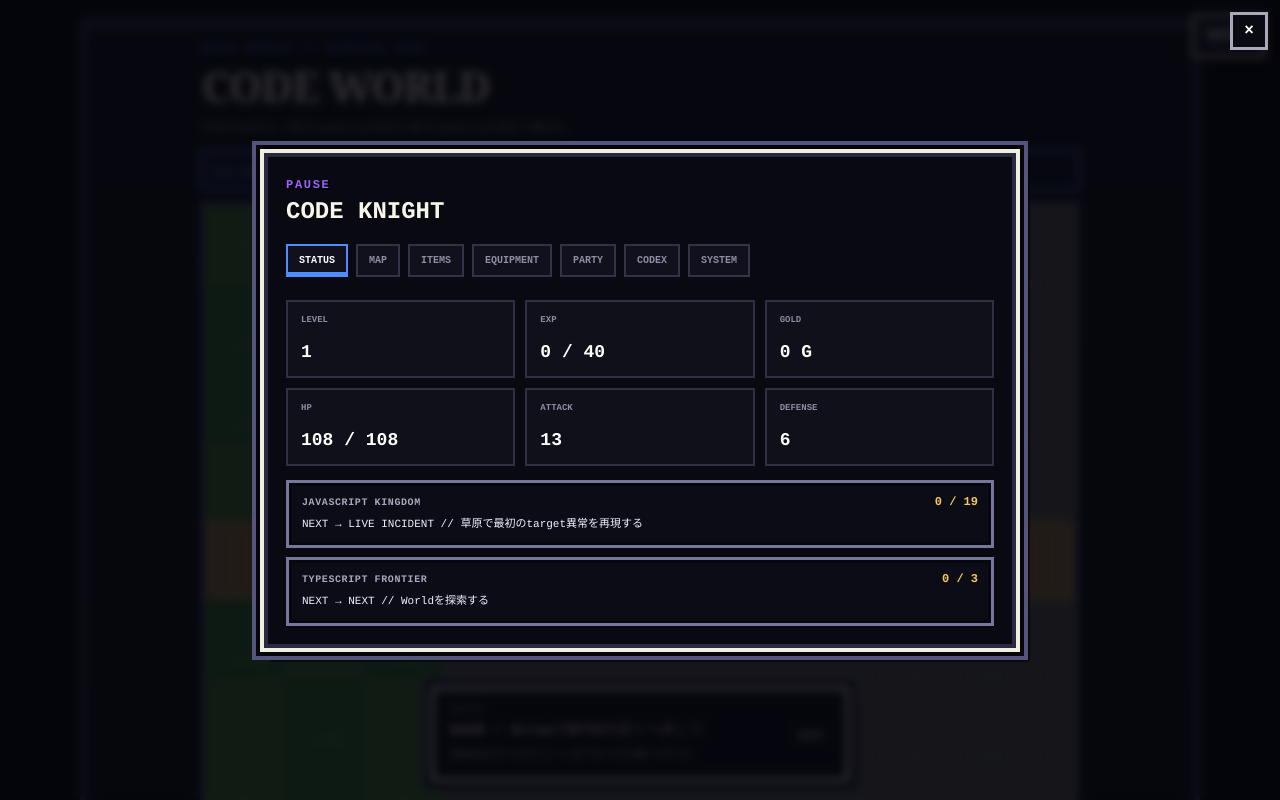
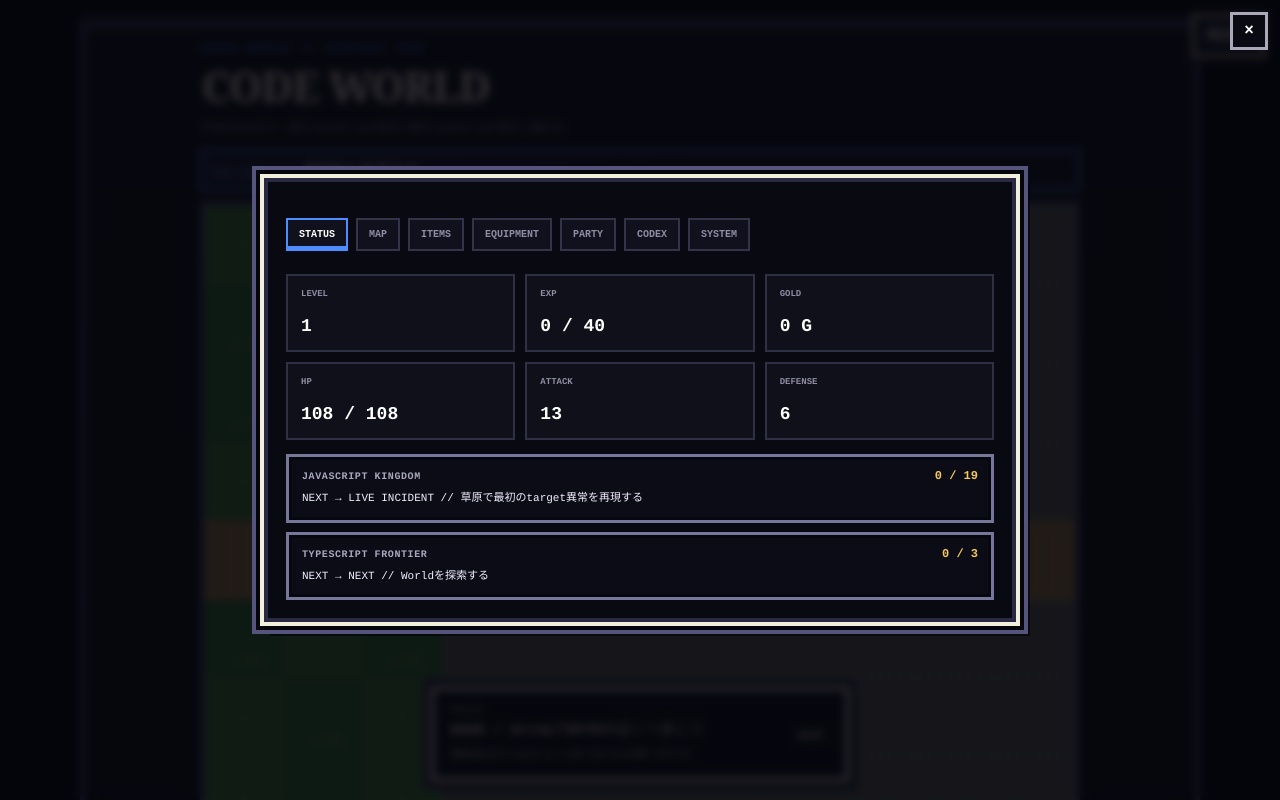
Before and after one commit to mui-1729/code-reading-rpg, a React (Vite) app: page /world in a window 1280 px wide. Both pictures are taken after a click on the button "MENU". Shown: the top 800 px of the page. Built offline with nearby package versions, Linux system fonts and the light colour scheme.

Commit message:
refactor: simplify pause header

```diff
--- a/src/ui/PauseMenu.tsx
+++ b/src/ui/PauseMenu.tsx
@@ -170,12 +170,15 @@ export function PauseMenu() {
             aria-label="Pause menu"
             onClick={(event) => event.stopPropagation()}
           >
-            <header className="pause-header">
-              <div>
-                <span className="eyebrow">PAUSE</span>
-                <h2>CODE KNIGHT</h2>
-              </div>
-              <button className="close-button" type="button" onClick={closeMenu}>×</button>
+            <header className="pause-header pause-header-actions">
+              <button
+                className="close-button"
+                type="button"
+                onClick={closeMenu}
+                aria-label="Pause menuを閉じる"
+              >
+                ×
+              </button>
             </header>
 
             <nav className="pause-tabs" aria-label="Pause menu sections">
```
